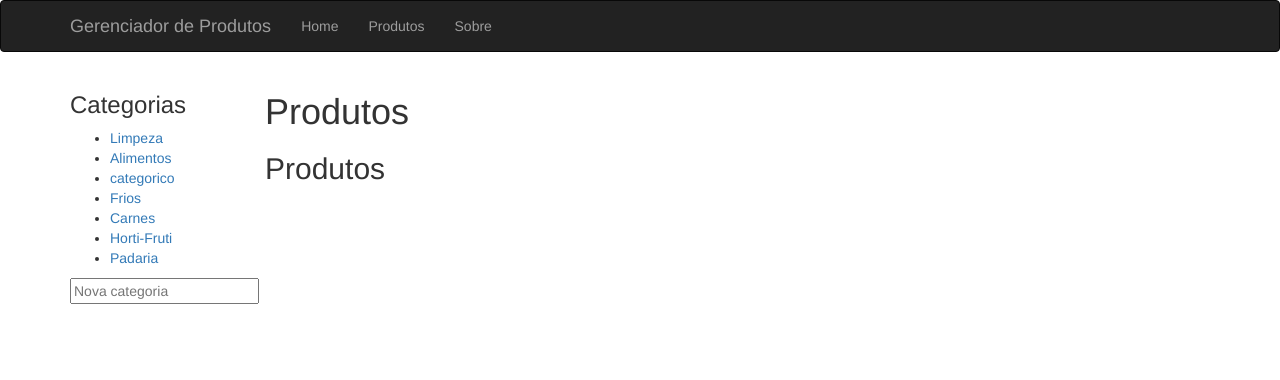
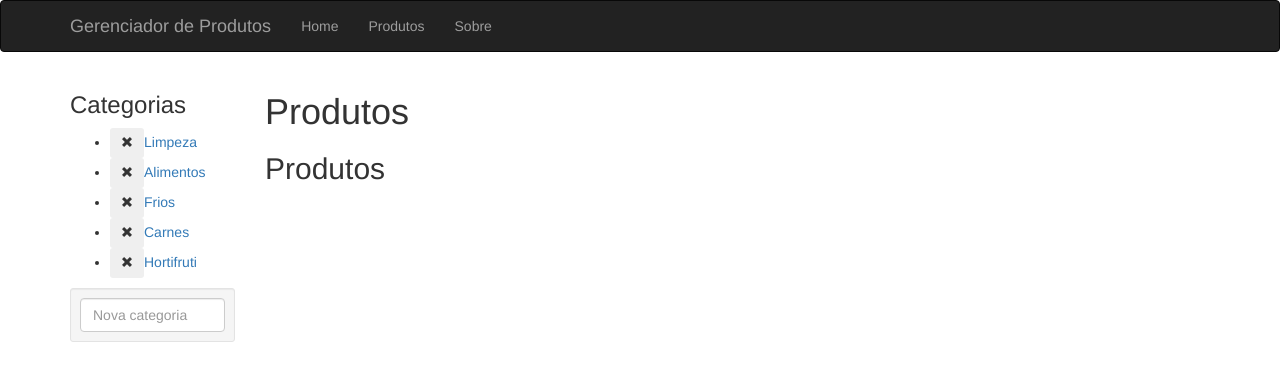
Before and after one commit to rogeriop/produtos, a React (Create React App) app: page /produtos in a window 1280 px wide. Shown: the top 380 px of the page. Built offline with nearby package versions, Linux system fonts and the light colour scheme; data requests are answered from the project's data file.

Commit message:
Curso devReactJs #18.11 - Removendo categorias

```diff
--- a/db.json
+++ b/db.json
@@ -26,10 +26,6 @@
       "categoria": "Alimentos"
     },
     {
-      "categoria": "categorico",
-      "id": 3
-    },
-    {
       "categoria": "Frios",
       "id": 4
     },
@@ -38,12 +34,8 @@
       "id": 5
     },
     {
-      "categoria": "Horti-Fruti",
+      "categoria": "Hortifruti",
       "id": 6
-    },
-    {
-      "categoria": "Padaria",
-      "id": 7
     }
   ]
 }
--- a/src/Produtos.js
+++ b/src/Produtos.js
@@ -12,8 +12,10 @@ class Produtos extends Component {
         this.state = {
             categorias: []
         }
+        this.renderCategoria = this.renderCategoria.bind(this)
         this.handleNewCategoria = this.handleNewCategoria.bind(this)
         this.loadCategorias = this.loadCategorias.bind(this)
+
     }
     loadCategorias() {
         axios
@@ -29,10 +31,18 @@ class Produtos extends Component {
     componentDidMount () {
         this.loadCategorias()
     }
+    removeCategoria(categoria){
+        axios
+            .delete('http://localhost:3001/categorias/'+categoria.id)
+            .then((res)=> this.loadCategorias())
+    }
     renderCategoria(cat){
         return (
             <li key={cat.id}>
-             <Link to={`/produtos/categoria/${cat.id}`}>{cat.categoria}</Link>
+                <button className='btn btn-sm' onClick={()=>this.removeCategoria(cat)}>
+                 <span className='glyphicon glyphicon-remove'></span>
+                </button>
+                <Link to={`/produtos/categoria/${cat.id}`}>{cat.categoria}</Link>
             </li>
         )
     }
@@ -61,12 +71,13 @@ class Produtos extends Component {
                 <ul>
                     {categorias.map(this.renderCategoria)}
                 </ul>
-                <div>
+                <div className='well well-sm'>
                     <input
-                    onKeyUp={this.handleNewCategoria}
-                    type='text'
-                    ref='categoria'
-                    placeholder='Nova categoria'/>
+                        onKeyUp={this.handleNewCategoria}
+                        className='form-control'
+                        type='text'
+                        ref='categoria'
+                        placeholder='Nova categoria'/>
                 </div>
             </div>
             <div className='col-md-10'>
```
